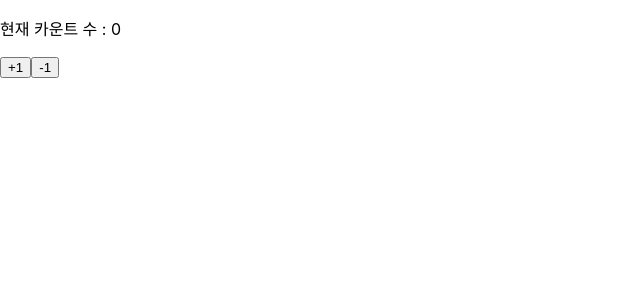
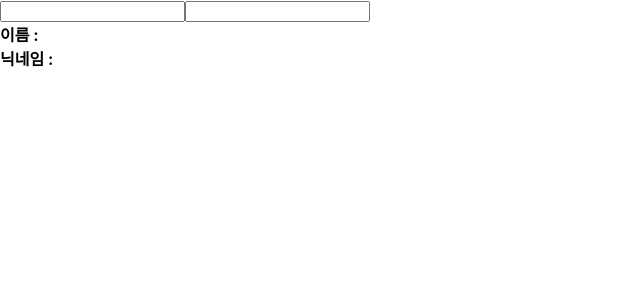
Before and after one commit to Opdata/Hooks_self, a React (Create React App) app in the folder hooks-tutorial/: page / in a window 1280 px wide. Shown: the top 300 px of the page, without its empty margins (0-640 px from the left). Built offline with nearby package versions, Linux system fonts and the light colour scheme.

Commit message:
여러 useState 사용

```diff
--- a/hooks-tutorial/src/App.js
+++ b/hooks-tutorial/src/App.js
@@ -1,8 +1,12 @@
 import React from "react";
-import Counter from "./Counter";
+// import Counter from "./Counter";
+import Info from "./info";
 
 const App = () => {
-  return <Counter />;
+  return (
+    //<Counter />;
+    <Info />
+  );
 };
 
 export default App;
--- /dev/null
+++ b/hooks-tutorial/src/info.js
@@ -0,0 +1,33 @@
+import React, { useState } from "react";
+
+const Info = () => {
+  const [name, setName] = useState("");
+  const [nickname, setNickname] = useState("");
+
+  const onChangeName = e => {
+    setName(e.target.value);
+  };
+
+  const onChangenickName = e => {
+    setNickname(e.target.value);
+  };
+
+  return (
+    <div>
+      <div>
+        <input value={name} onChange={onChangeName} />
+        <input value={nickname} onChange={onChangenickName} />
+      </div>
+      <div>
+        <div>
+          <b>이름 : {name}</b>
+        </div>
+        <div>
+          <b>닉네임 : {nickname}</b>
+        </div>
+      </div>
+    </div>
+  );
+};
+
+export default Info;
```
